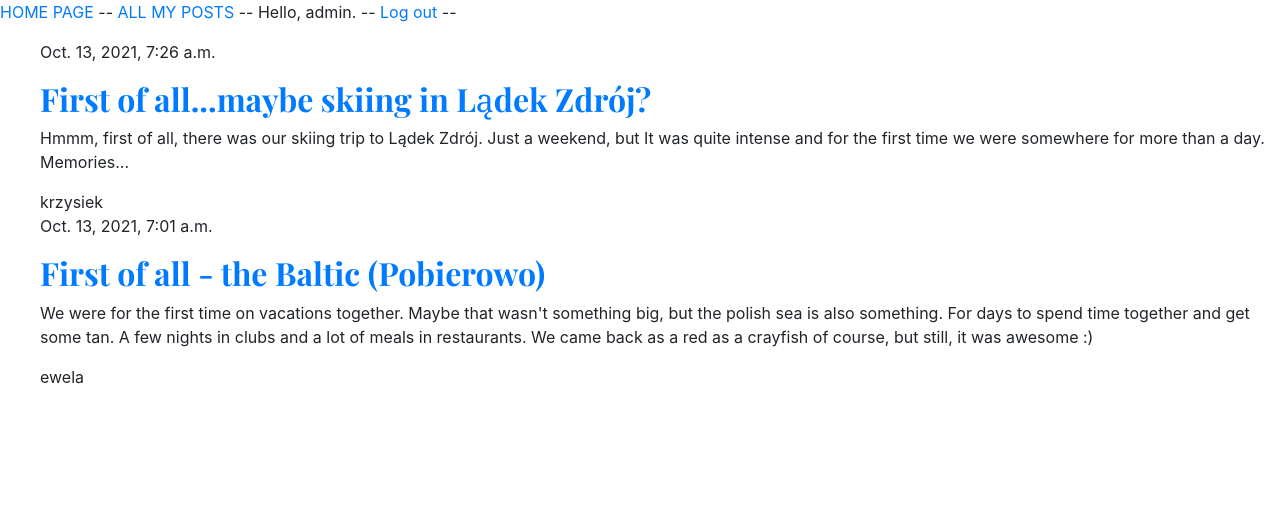
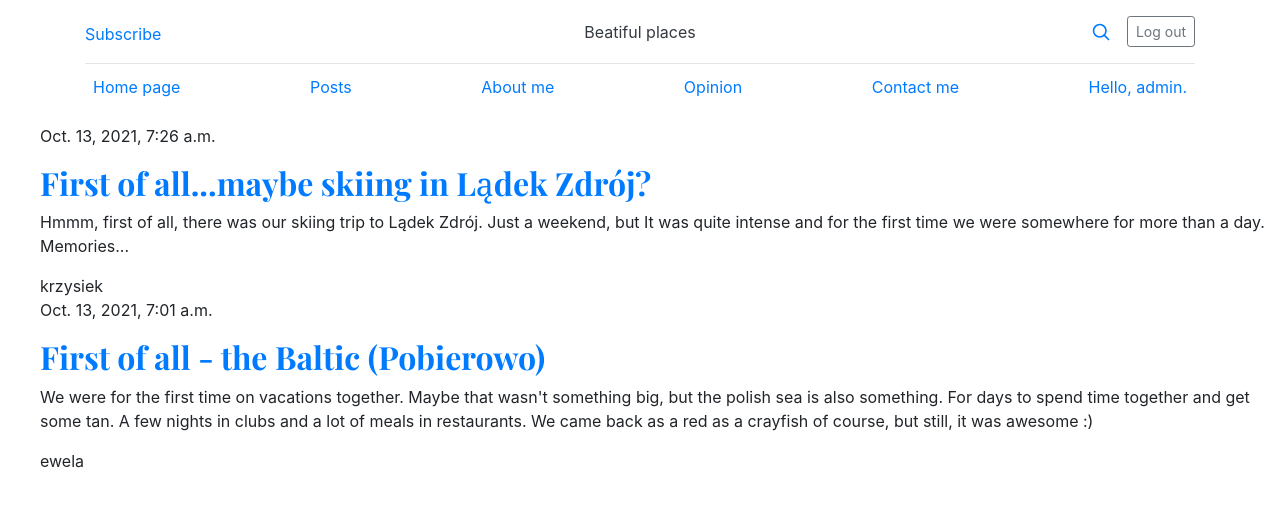
Before and after one commit to ewelinajablonska/blog_page, a Django app: page / in a window 1280 px wide. Shown: the top 507 px of the page. Run offline with Django 3.2, Linux system fonts and the light colour scheme; a user stored in the database is signed in; data comes from the database, SQL or seed files in the repository; some libraries are stand-ins or nearby versions.

Commit message:
add head with css code in base

```diff
--- a/blog_app/templates/blog_app/base.html
+++ b/blog_app/templates/blog_app/base.html
@@ -45,19 +45,66 @@
 
 <body>
     {% if user.is_authenticated %}
-    <!-- zmienić home page na posts-->
-        <a href="{% url 'blog_app:index' %}">HOME PAGE</a> --
-        <a href="{% url 'blog_app:posts' %}">ALL MY POSTS</a> --
-        Hello, {{user.username}}. --
-        <a href = "{% url 'users:logout' %}">Log out</a> --
+        <div class="container">
+        <header class="blog-header py-3">
+            <div class="row flex-nowrap justify-content-between align-items-center">
+            <div class="col-4 pt-1">
+                <a class="link-secondary" href="#">Subscribe</a>
+            </div>
+            <div class="col-4 text-center">
+                <a class="blog-header-logo text-dark" href="#">Beatiful places</a>
+            </div>
+            <div class="col-4 d-flex justify-content-end align-items-center">
+                <a class="link-secondary" href="#" aria-label="Search">
+                <svg xmlns="http://www.w3.org/2000/svg" width="20" height="20" fill="none" stroke="currentColor" stroke-linecap="round" stroke-linejoin="round" stroke-width="2" class="mx-3" role="img" viewBox="0 0 24 24"><title>Search</title><circle cx="10.5" cy="10.5" r="7.5"/><path d="M21 21l-5.2-5.2"/></svg>
+                </a>
+                <a class="btn btn-sm btn-outline-secondary" href="{% url 'users:logout' %}">Log out</a>
+            </div>
+            </div>
+        </header>
+
+        <div class="nav-scroller py-1 mb-2">
+            <nav class="nav d-flex justify-content-between">
+            <a class="p-2 link-secondary" href="{% url 'blog_app:index' %}">Home page</a>
+            <a class="p-2 link-secondary" href="{% url 'blog_app:posts' %}">Posts</a>
+            <a class="p-2 link-secondary" href="#">About me</a>
+            <a class="p-2 link-secondary" href="#">Opinion</a>
+            <a class="p-2 link-secondary" href="#">Contact me</a>
+            <a class="p-2 link-secondary" href="#">Hello, {{user.username}}. </a>
+            </nav>
+        </div>
+        </div>
     {% else %}
-        <a href="{% url 'blog_app:index' %}">HOME PAGE</a> --
-        <a href = "{% url 'users:login' %}">Log in</a> --
-        <a href = "{% url 'users:register' %}">Register</a>
+        <div class="container">
+        <header class="blog-header py-3">
+            <div class="row flex-nowrap justify-content-between align-items-center">
+            <div class="col-4 pt-1">
+                <a class="link-secondary" href="#">Subscribe</a>
+            </div>
+            <div class="col-4 text-center">
+                <a class="blog-header-logo text-dark" href="#">Beatiful places</a>
+            </div>
+            <div class="col-4 d-flex justify-content-end align-items-center">
+                <a class="link-secondary" href="#" aria-label="Search">
+                <svg xmlns="http://www.w3.org/2000/svg" width="20" height="20" fill="none" stroke="currentColor" stroke-linecap="round" stroke-linejoin="round" stroke-width="2" class="mx-3" role="img" viewBox="0 0 24 24"><title>Search</title><circle cx="10.5" cy="10.5" r="7.5"/><path d="M21 21l-5.2-5.2"/></svg>
+                </a>
+                <a class="btn btn-sm btn-outline-secondary" href="{% url 'users:register' %}">Register</a>
+                <a class="btn btn-sm btn-outline-secondary" href="{% url 'users:login' %}">Log in</a>
+            </div>
+            </div>
+        </header>
+
+        <div class="nav-scroller py-1 mb-2">
+            <nav class="nav d-flex justify-content-between">
+            <a class="p-2 link-secondary" href="{% url 'blog_app:index' %}">Home page</a>
+            <a class="p-2 link-secondary" href="{% url 'users:login' %}">Posts</a>
+            <a class="p-2 link-secondary" href="#">About me</a>
+            <a class="p-2 link-secondary" href="#">Opinion</a>
+            <a class="p-2 link-secondary" href="#">Contact me</a>
+            </nav>
+        </div>
+        </div>
     {% endif %}
-
-    <p>
-
 
     </p>
 
```
